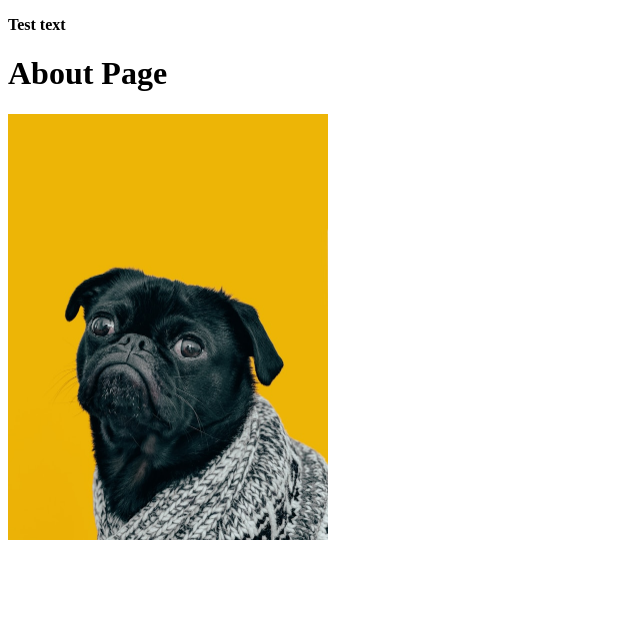
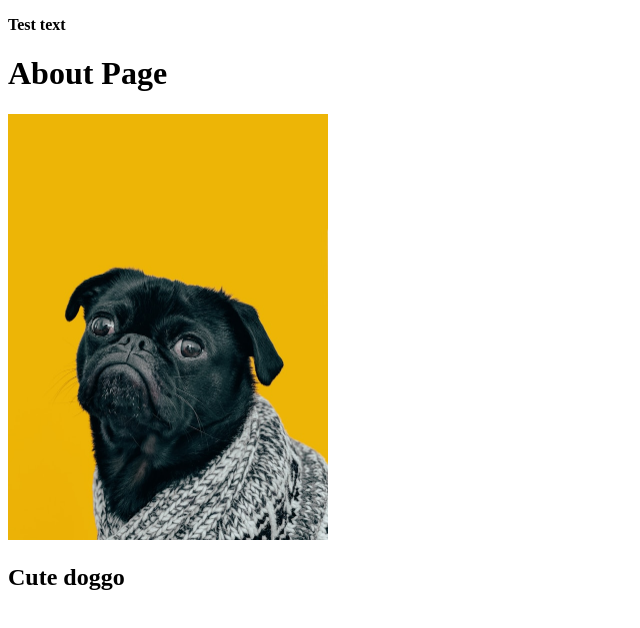
Before and after one commit to JudgementKazzy68/html_practice, a plain HTML site: page html-boilerplate/odin-links-and-images/pages/about.html in a window 1280 px wide. Shown: the whole page, without its empty margins (0-640 px from the left). Drawn offline with Linux system fonts and the light colour scheme.

Commit message:
Testing commit messages
This should be the body

```diff
--- a/html-boilerplate/odin-links-and-images/pages/about.html
+++ b/html-boilerplate/odin-links-and-images/pages/about.html
@@ -12,6 +12,7 @@
     <a href="https://google.com" target="_blank" rel="noopener noreferrer">
       <img src="../images/dog.jpg" alt="An image of Charles the pug." height="426" width="320">
     </a>
+    <h2>Cute doggo</h2>
 
   </body>
 </html>
```
